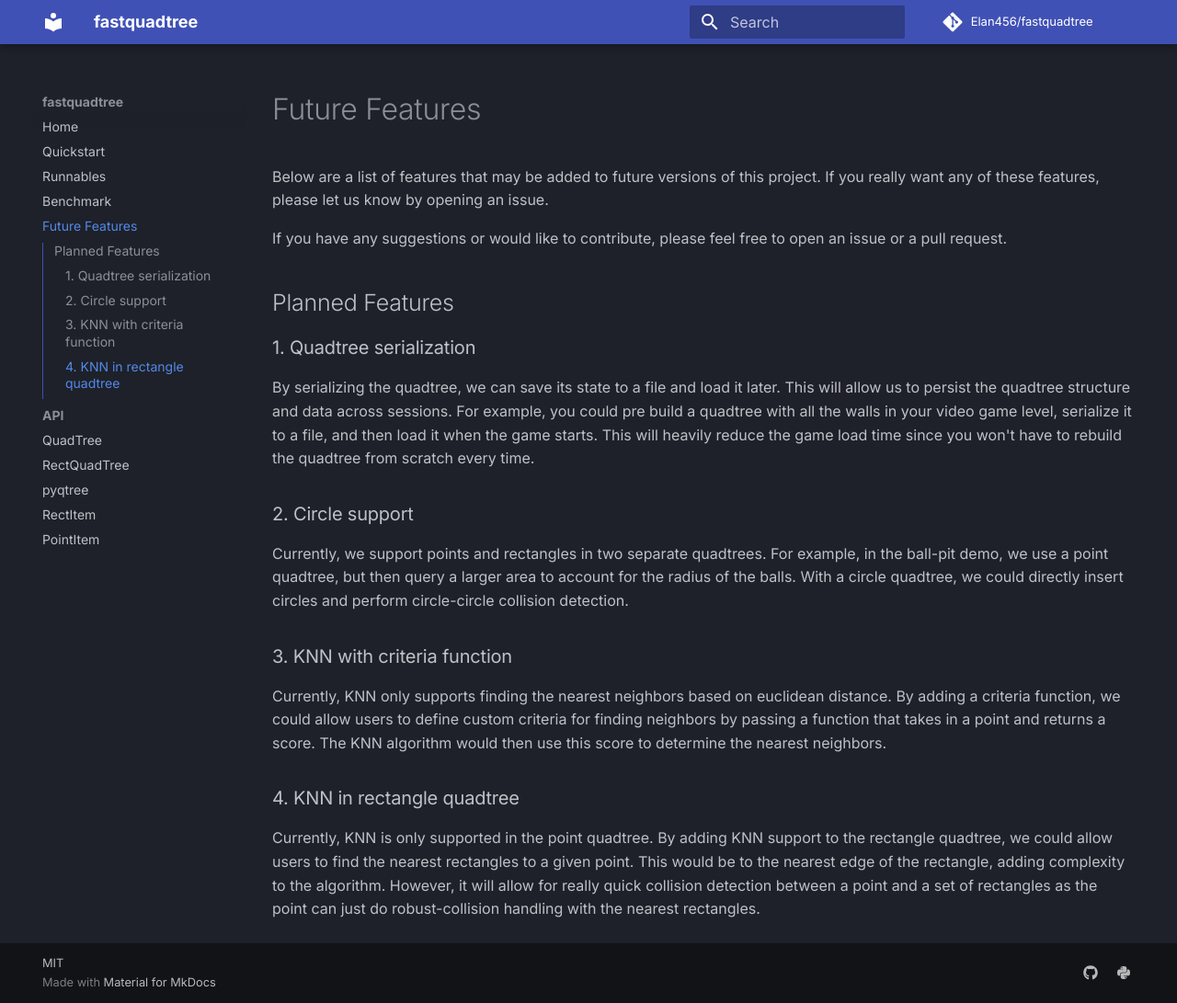
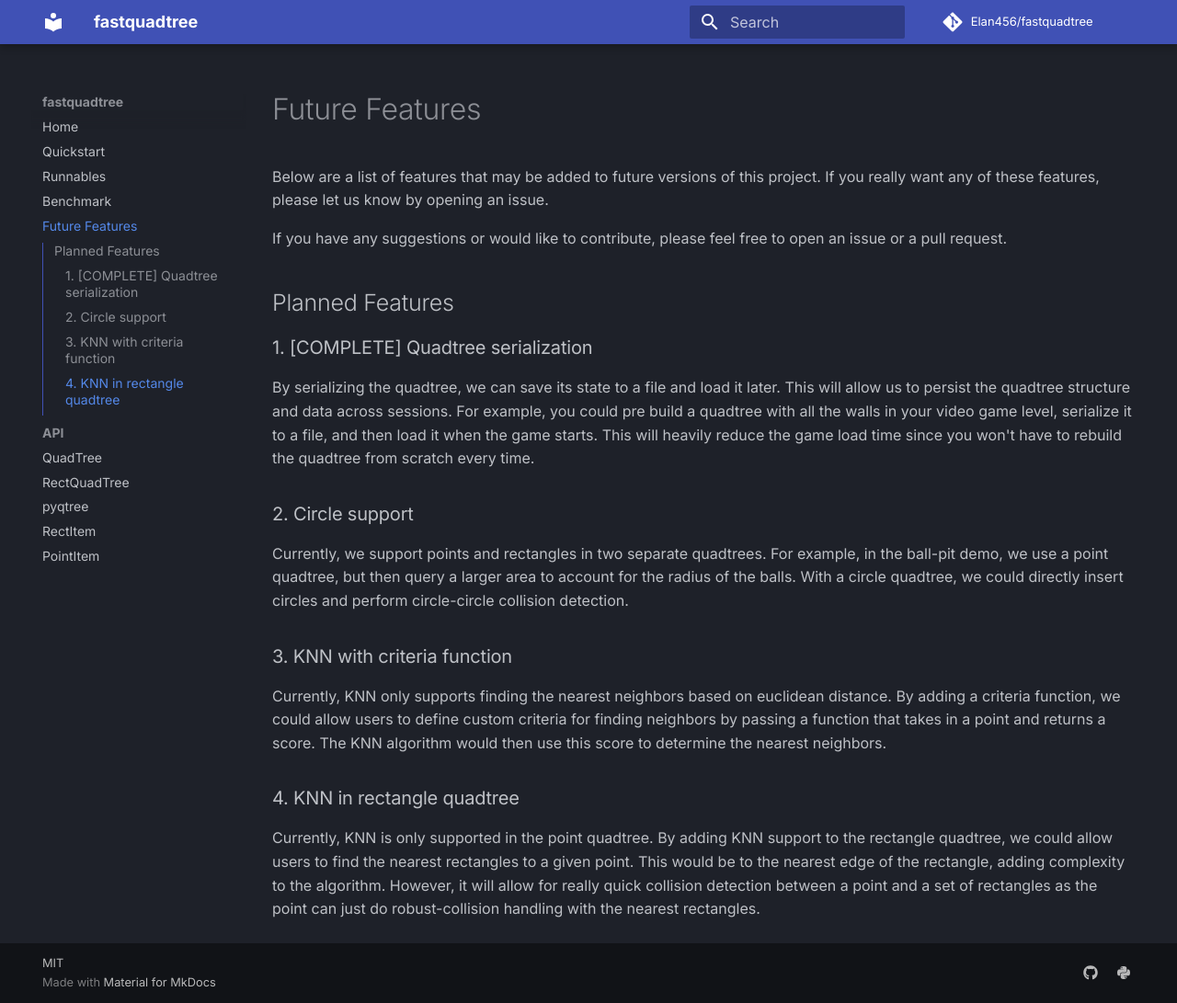
Before and after one commit to Elan456/fastquadtree, an MkDocs documentation site: the page built from docs/future_features.md, in a window 1280 px wide and 1091 px high. Shown: the whole window at 92% size. Built offline with MkDocs 1.6.1 and Material for MkDocs 9.7.7, drawn with Linux system fonts in a browser that asks for light colours; comment, search, counter and statistics services are not loaded.

Commit message:
docs: add documentation for serialization tools

```diff
--- a/docs/future_features.md
+++ b/docs/future_features.md
@@ -7,7 +7,7 @@ If you have any suggestions or would like to contribute, please feel free to ope
 
 ## Planned Features
 
-### 1. Quadtree serialization
+### 1. [COMPLETE] Quadtree serialization
 
 By serializing the quadtree, we can save its state to a file and load it later. This will allow us to persist the quadtree structure and data across sessions. For example, you could pre build a quadtree with all the walls in your video game level, serialize it to a file, and then load it when the game starts. This will heavily reduce the game load time since you won't have to rebuild the quadtree from scratch every time.
 
```
Also changed, not shown: README.md (+1 -0 lines), docs/index.md (+1 -0 lines), 1 other file.
